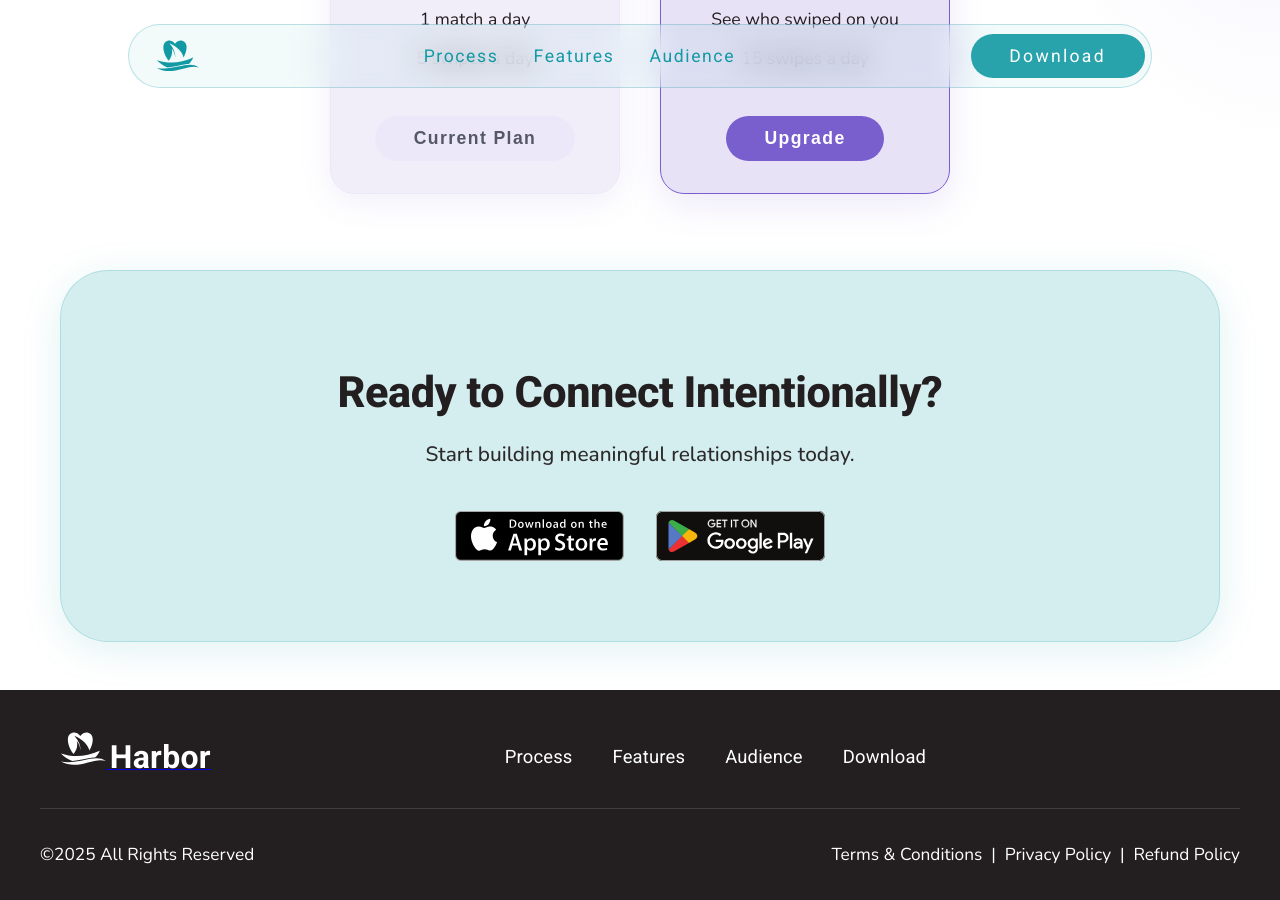
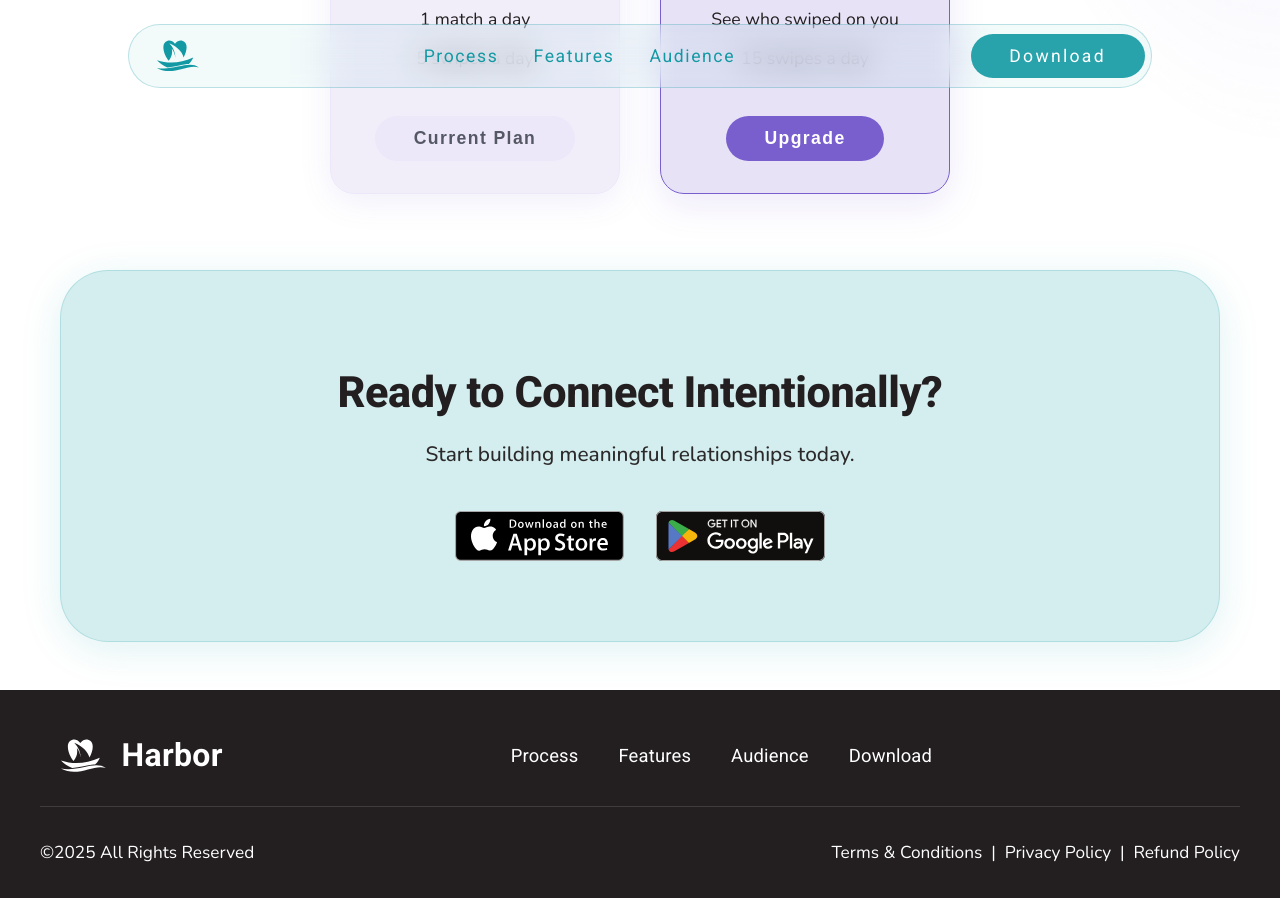
Before and after one commit to GabrielCastilloH/tryharbor.app, a Jekyll site: the page built from index.html, in a window 1280 px wide and 900 px high, scrolled down 3057 px. Built offline with Jekyll 4.4.1, drawn with Linux system fonts in a browser that asks for light colours.

Commit message:
fix footer and styles.

```diff
--- a/_includes/footer.html
+++ b/_includes/footer.html
@@ -1,7 +1,7 @@
 <footer class="footer">
   <div class="container footer-flex">
     <div class="footer-logo footer-logo-left">
-      <a href="/">
+      <a href="/" class="footer-logo-link">
         <img src="logo.svg" alt="Harbor Logo" class="footer-logo-icon" />
         <span class="footer-brand">Harbor</span>
       </a>
@@ -22,9 +22,9 @@
   <div class="container footer-bottom">
     <div class="footer-copyright">©2025 All Rights Reserved</div>
     <div class="footer-terms">
-      <a href="/terms.html">Terms & Conditions</a> &nbsp;|&nbsp;
-      <a href="/privacy.html">Privacy Policy</a> &nbsp;|&nbsp;
-      <a href="/refund.html">Refund Policy</a>
+      <a href="/terms">Terms & Conditions</a> &nbsp;|&nbsp;
+      <a href="/privacy">Privacy Policy</a> &nbsp;|&nbsp;
+      <a href="/refund">Refund Policy</a>
     </div>
   </div>
 </footer>
--- a/styles.css
+++ b/styles.css
@@ -812,6 +812,15 @@
   align-items: center;
   gap: 0.7rem;
 }
+.footer-logo-link {
+  display: flex;
+  align-items: center;
+  text-decoration: none !important;
+}
+.footer-logo-link .footer-brand {
+  margin-left: 0.5em;
+  text-decoration: none !important;
+}
 .footer-logo-icon {
   height: 38px;
   width: auto;
```
